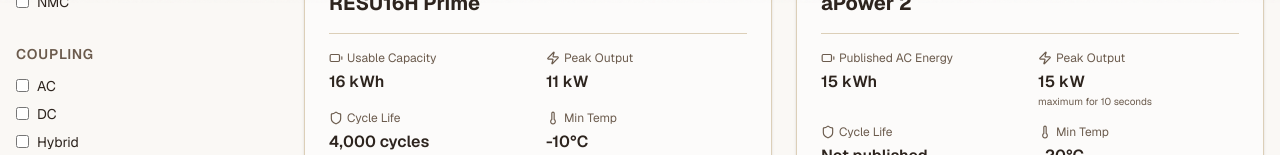
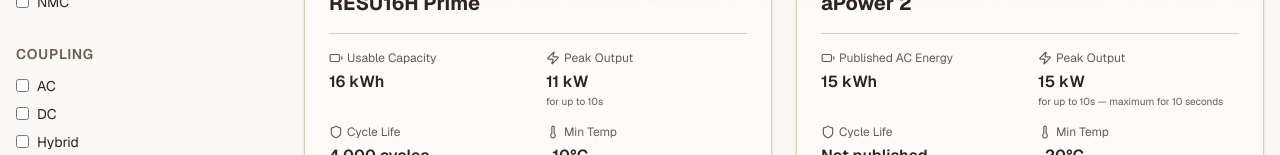
Before and after one commit to eltechldn-adm/BatteryBluePrint, a Next.js app: page /batteries in a window 1280 px wide. Shown: the part 797-952 px from the top of the page. Built offline with nearby package versions, Linux system fonts and the light colour scheme; no server answers.

Commit message:
fix: close final VPP and peak-rating integrity gaps

```diff
--- a/src/components/batteries/BatteryCatalog.tsx
+++ b/src/components/batteries/BatteryCatalog.tsx
@@ -183,8 +183,13 @@ export default function BatteryCatalog() {
                                             </p>
                                             <p className="font-semibold">
                                                 {battery.peak_output_kW !== null ? `${battery.peak_output_kW} kW` : "Not published"}
-                                                {battery.peak_output_kW !== null && battery.peak_output_context && (
-                                                    <span className="block text-[10px] font-normal text-muted-foreground leading-tight mt-0.5">{battery.peak_output_context}</span>
+                                                {battery.peak_output_kW !== null && (battery.peak_duration_sec || battery.peak_output_context) && (
+                                                    <span className="block text-[10px] font-normal text-muted-foreground leading-tight mt-0.5">
+                                                        {[
+                                                            battery.peak_duration_sec ? `for up to ${battery.peak_duration_sec}s` : null,
+                                                            battery.peak_output_context
+                                                        ].filter(Boolean).join(' — ')}
+                                                    </span>
                                                 )}
                                             </p>
                                         </div>
--- a/src/content/incentives/virtual-power-plant-income-guide.mdx
+++ b/src/content/incentives/virtual-power-plant-income-guide.mdx
@@ -56,22 +56,22 @@ There is no "National VPP." You must be in a specific utility territory to play.
 ### 1. Massachusetts / CT / RI (ConnectedSolutions)
 **ConnectedSolutions (Performance Based).**
 *   **Structure**: You aren't paid per kWh. You are paid based on your **average kW contribution** over the summer.
-*   **Rate**: ~$275 per kW per summer (MA).
-*   **The Math**: A homeowner with 2 Powerwalls (10 kW continuous output) can earn **$2,750 per year**. Over 10 years, the program alone pays for the batteries *twice over*.
+*   **Rate**: Historical rates have reached ~$275 per kW per summer (MA).
+*   **The Math (Illustrative)**: A homeowner with 10 kW continuous output could potentially earn **$2,750 per year**. Over 10 years, historical programme rates suggest this income can contribute significantly to battery payback.
 *   **Eligible Utilities**: National Grid, Eversource, Cape Light Compact.
 
 ### 2. California (DSGS / Tesla VPP)
 **Emergency Load Reduction.**
 *   **Structure**: "Emergency Load Reduction."
 *   **Rate**: Varies, but typically **$2.00 per kWh** during events.
-*   **Average Earnings**: A single Powerwall owner typically earns **$300 – $600 per year** depending on the severity of the summer heatwaves.
+*   **Average Earnings (Historical)**: A single battery owner may typically earn **$300 – $600 per year** depending on the severity of the summer heatwaves.
 *   **Safety Net**: Your battery never drains below your "Backup Reserve" (usually 20%), so you never lose your wildfire protection.
 
 ### 3. Texas (Tesla Electric / ADER)
 **Wholesale Market Exposure.**
 *   **Structure**: You effectively become a power trader. Your battery sells power into the ERCOT wholesale market when prices usually target $5000/MWh.
 *   **Risks**: Earnings are volatile. In a mild summer, you make little. In a crisis (like Winter Storm Uri), you could make thousands in a week.
-*   **Average Earnings**: ~$400 – $800 / year (credits applied to bill).
+*   **Average Earnings (Historical)**: ~$400 – $800 / year (credits applied to bill).
 
 ### 4. National (OhmConnect / Third Party)
 **Third-Party Aggregators.**
@@ -84,11 +84,11 @@ There is no "National VPP." You must be in a specific utility territory to play.
 
 This is the #1 question we get: "Will cycling my battery for the utility kill it early?"
 
-**The Answer: No.**
-*   **Cycle Life**: Modern LFP batteries (Enphase 5P, Powerwall 3) are rated for **6,000+ cycles**.
+**The Answer: It depends on the manufacturer.**
+*   **Cycle Life**: Some modern LFP batteries (like the Enphase 5P) are rated for **6,000 cycles** or more.
 *   **VPP Frequency**: Most VPP programs limits events to 30–60 times a year.
-*   **Impact**: Participating in a VPP adds roughly **300 to 600 cycles over 10 years**. That consumes only **5% to 10%** of the battery's lifespan.
-*   **ROI**: In exchange for that 10% wear (worth maybe $1,000 of hardware life), you might earn $5,000 to $20,000 in cash (in MA). The financial benefit must be weighed against this minor degradation.
+*   **Impact**: Participating in a VPP adds roughly **300 to 600 cycles over 10 years**. For a battery rated at 6,000 cycles, that consumes **5% to 10%** of the cycle lifespan.
+*   **ROI**: In exchange for that wear, you may earn dispatch revenue. The financial benefit must be weighed against this degradation.
 
 ---
 
@@ -102,7 +102,7 @@ It's easy to get confused. Here is the difference in simple terms.
 | **Net Metering** | Export excess solar daily (365x/year) | Utility | **$0.05 / kWh** (NEM 3.0) |
 | **Arbitrage** | Store solar, use it yourself at night (Daily) | (Savings from bill) | **$0.40 - $0.60 / kWh** |
 
-**Strategy**: You should do **Arbitrage** every day (to save on bills) and join a **VPP** for the bonus emergency days. They do not conflict; VPP events usually happen *during* the arbitrage window anyway.
+**Strategy**: A common strategy is to use **Arbitrage** daily (to save on bills) and evaluate joining a **VPP** for the bonus emergency days. They do not conflict; VPP events usually happen *during* the arbitrage window anyway.
 
 ---
 
@@ -114,7 +114,7 @@ The process depends on your battery brand.
 1.  Open the Tesla app.
 2.  Tap **Settings** > **Virtual Power Plant**.
 3.  If you are eligible, you will see a "Join" button for your local program (e.g., "PG&E Emergency Load Reduction Program").
-4.  Accept the terms. You are live instantly.
+4.  Accept the terms. Activation depends on utility processing.
 
 ### Enphase Owners
 1.  Enphase manages VPPs through a feature called "Grid Services."
@@ -138,7 +138,7 @@ The process depends on your battery brand.
       </span>
     </summary>
     <div className="text-muted-foreground mt-4 leading-relaxed">
-      **No.** In fact, Tesla and Enphase effectively *built* their VPP platforms. Their warranties explicitly allow for grid services usage. However, check your specific contract if you have a niche off-grid battery brand.
+      **Generally, no, but check your manual.** Many major brands have built their VPP platforms and explicitly allow for grid services usage. However, check your specific contract to be sure.
     </div>
   </details>
 
@@ -185,16 +185,16 @@ Many homeowners start their journey looking for a Generac standby generator. How
 
 ### 1. The Economics
 *   **Gas Generator**: Costs $12,000 to install. Costs $50/day in propane to run. **Earns $0.**
-*   **Battery VPP**: Costs $15,000 to install. Costs $0 to run (solar charging). **Can earn dispatch revenue.**
+*   **Battery VPP**: Costs $15,000 to install. Low marginal cost to run (solar charging). **Can earn dispatch revenue.**
 The battery provides dual functionality (backup and grid services), altering the total cost of ownership compared to a generator.
 
 ### 2. The Maintenance
 *   **Gas Generator**: Oil changes every 100 hours. Weekly self-test cycles (noise). Spark plugs.
-*   **Battery VPP**: Silent. No maintenance.
+*   **Battery VPP**: Silent. Generally requires little to no active maintenance.
 
 ### 3. The Grid Impact
 *   **Gas Generator**: Takes you off the grid. It protects *you*.
-*   **Battery VPP**: Supports the grid. It protects *everyone* by preventing the blackout from happening in the first place.
+*   **Battery VPP**: Supports the grid. It can support grid stability during peak demand.
 
 ## Related Articles
 *   **[How to Maintain Your Battery](/guide)**
@@ -221,9 +221,9 @@ VPP income is most attractive when the dispatch rate materially exceeds the hous
 
 ---
 
-## Real-World Example
+## Illustrative Example
 
-**Scenario:** A homeowner in Austin, Texas enrols a 13.5 kWh Tesla Powerwall 3 in a Swell Energy VPP programme in Q2 2025.
+**Scenario:** A hypothetical homeowner in Austin, Texas enrols a 13.5 kWh battery in a VPP programme in Q2 2025.
 
 **VPP programme terms:**
 - Maximum annual dispatch events: 30
@@ -244,7 +244,7 @@ VPP income is most attractive when the dispatch rate materially exceeds the hous
 
 **Net VPP financial impact year 1: $36.43 – $54.56 = -$18.13 (net negative)**
 
-The homeowner discovered that the VPP programme dispatch rate ($0.18/kWh) was below their average evening import rate ($0.27/kWh). Every dispatched kWh cost them $0.09 net. They exited the programme after Year 1.
+In this scenario, the VPP programme dispatch rate ($0.18/kWh) is below the average evening import rate ($0.27/kWh). Every dispatched kWh costs a net $0.09.
 
 **Lesson:** VPP enrolment is only financially rational when the dispatch payment rate exceeds your average peak grid import cost. For households on high-rate TOU tariffs in hot climates (Texas, California), this threshold requires VPP payments of at least 25–35¢/kWh to be net-positive relative to self-consumption. Confirm the specific dispatch payment rate and compare it against your peak import rate before enrolling. Use the [battery savings maximisation guide](/guide) and battery ROI calculator to model VPP vs. self-consumption exclusively.
 
```
